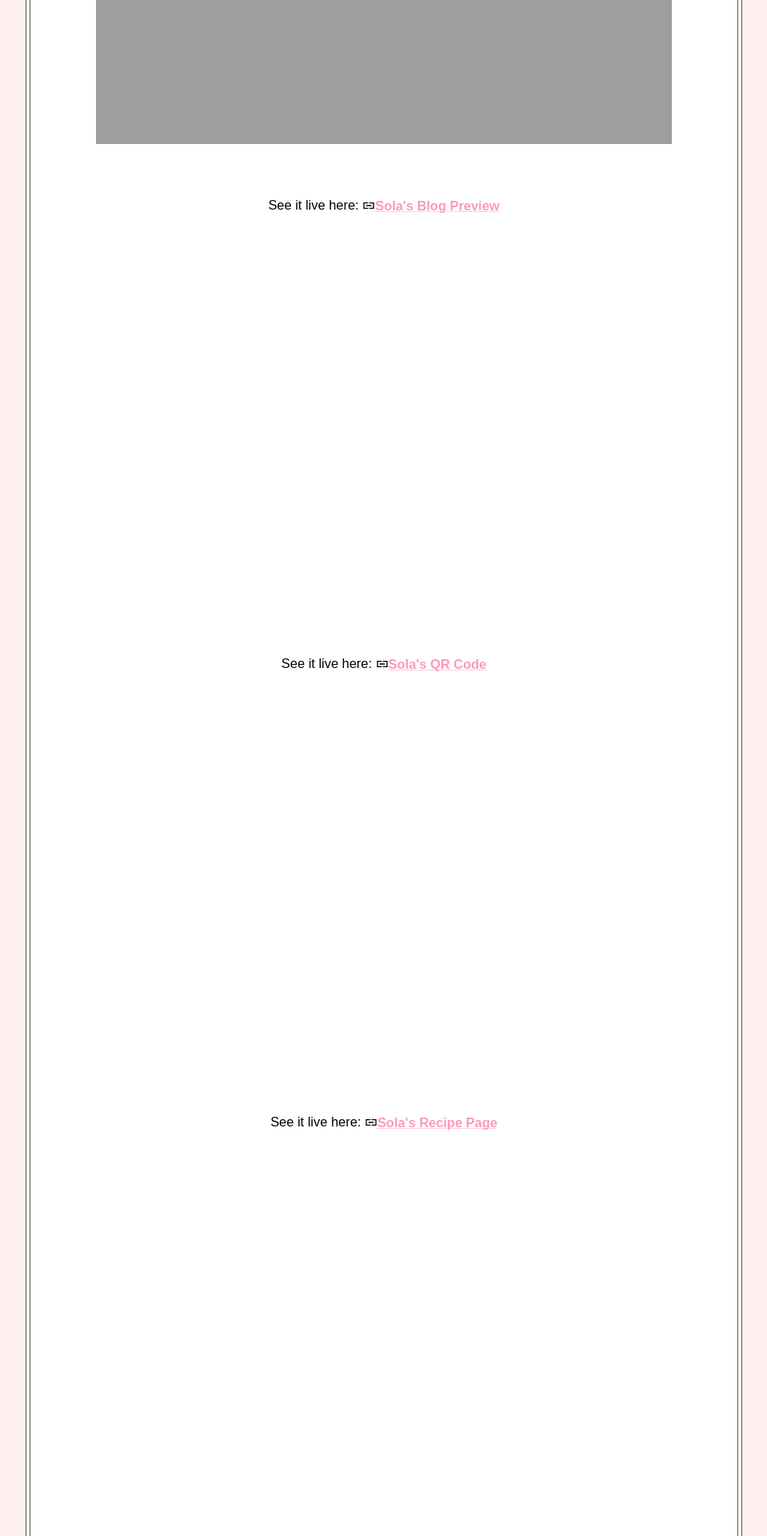
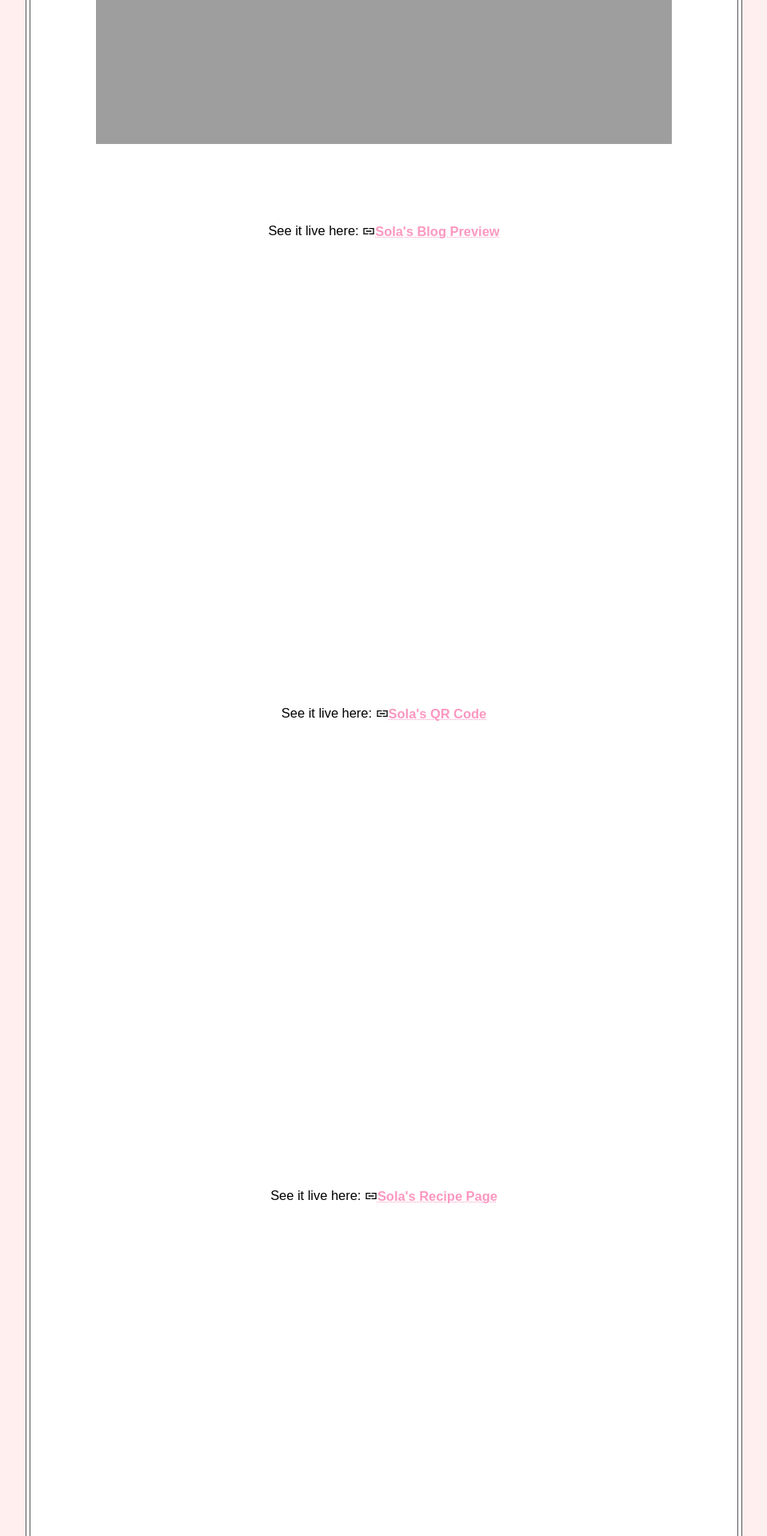
Before and after one commit to sola-fairy/sola-fairy.garden, a Jekyll site: the page built from _docs/portfolio.md, in a window 1280 px wide. Shown: the part 730-2650 px from the top of the page at 80% size, without its empty margins (160-1119 px from the left). Built offline with Jekyll 4.4.1, drawn with Linux system fonts in a browser that asks for light colours; some web fonts are replaced.

Commit message:
fixed spacing

```diff
--- a/assets/style.css
+++ b/assets/style.css
@@ -414,6 +414,7 @@ p > img {
   border: 1px solid var(--bright-pink);
   outline: 1px dotted var(--bright-pink);
   outline-offset: -5px;
+  margin-bottom: 0;
 }
 
 sup {
@@ -423,11 +424,11 @@ sup {
 figcaption {
   font-size: var(--size-step--1);
   font-family: "Cartograph Thin Italic", sans-serif;
-  top: calc(-2rem - 30px);
+  top: -30px;
   position: relative;
   margin-left: auto;
   margin-right: auto;
-  margin-bottom: -30px;
+  margin-bottom: 0;
 }
 
 /* em {
```
